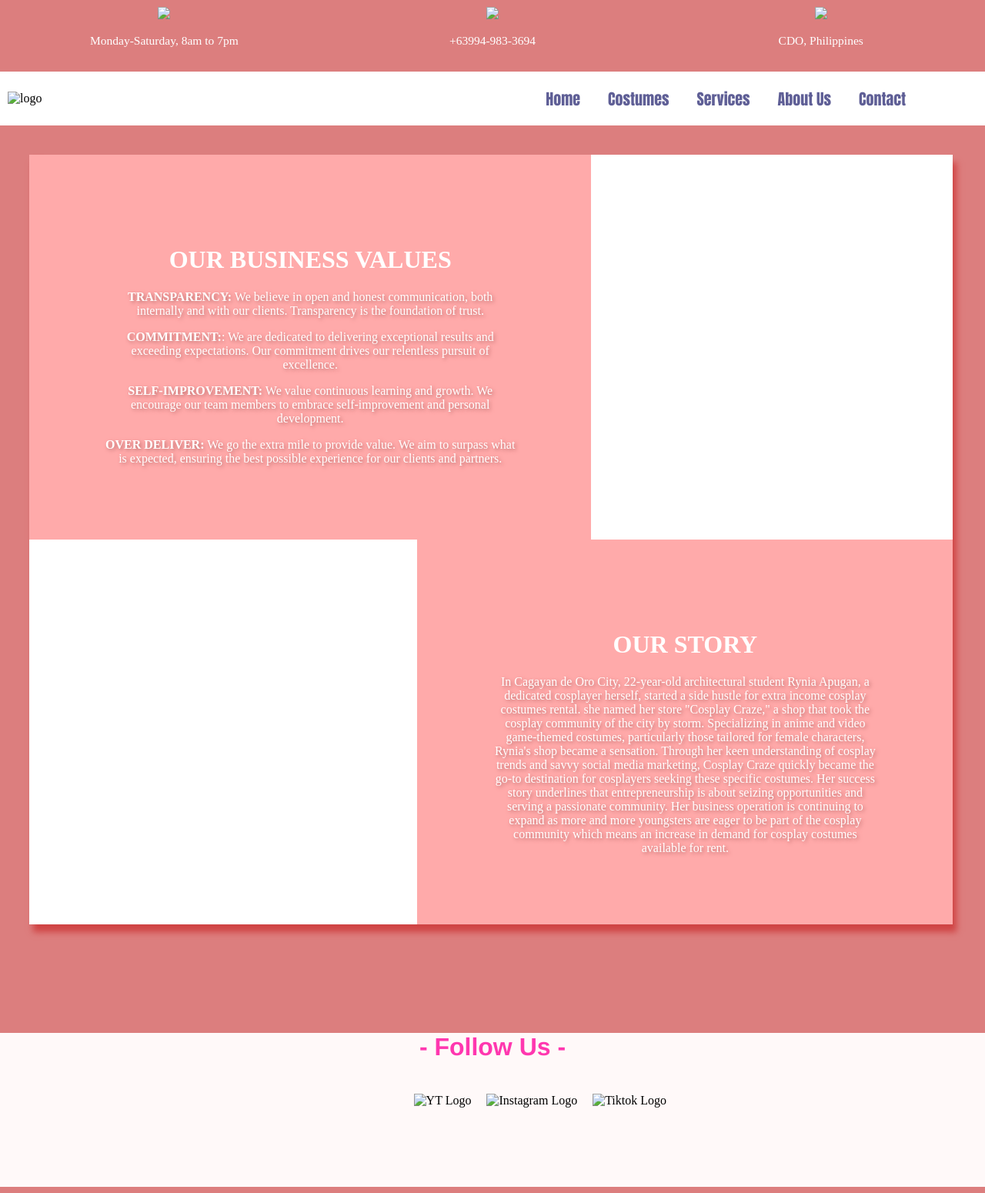
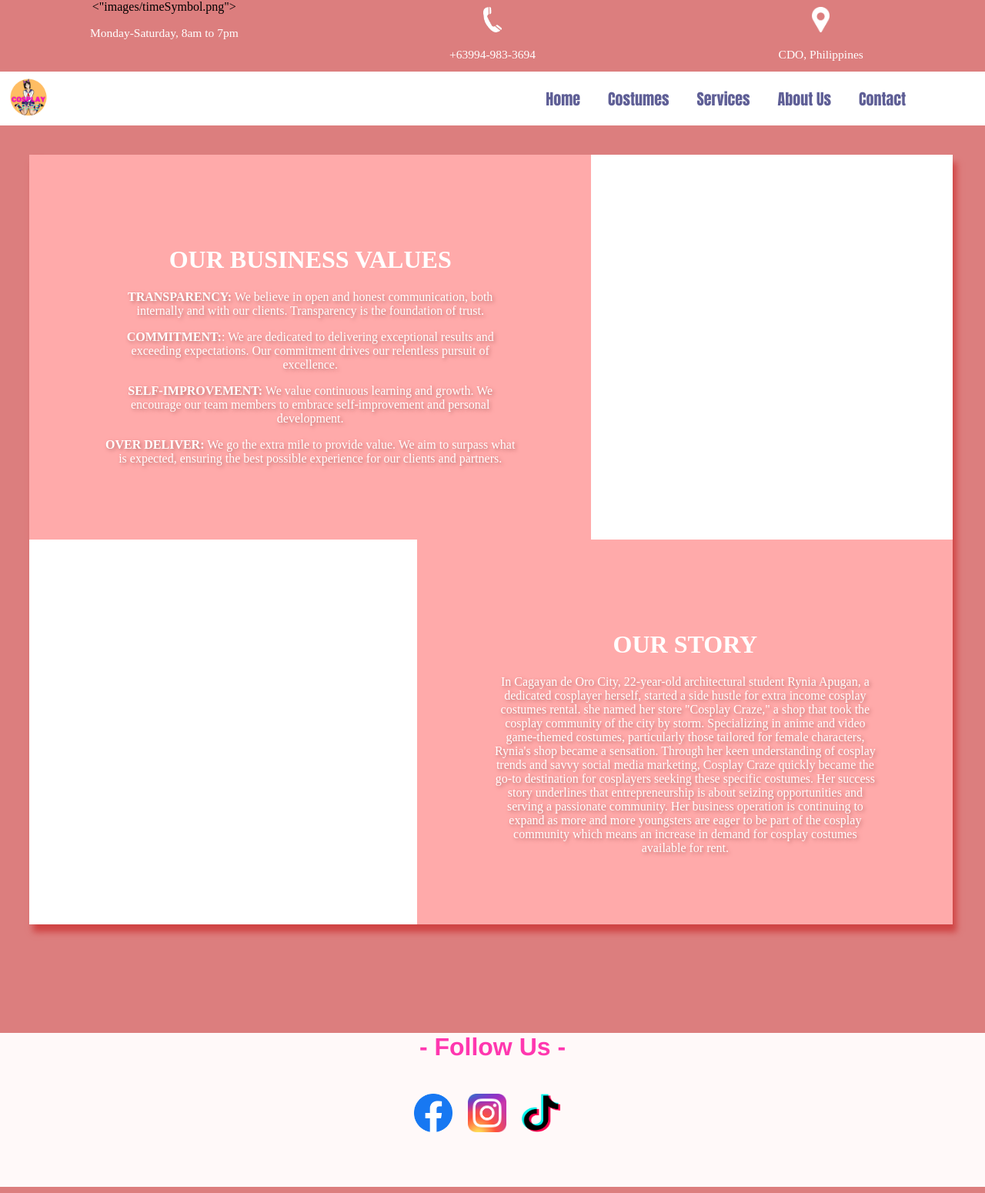
Before and after one commit to cosplaycraze/cosplaycraze, a plain HTML site: page aboutUs.html in a window 1280 px wide. Shown: the whole page at 77% size. Drawn offline with Linux system fonts and the light colour scheme.

Commit message:
Update aboutUs.html

```diff
--- a/aboutUs.html
+++ b/aboutUs.html
@@ -11,14 +11,14 @@
 <body>
 
     <header>
-        <div class="timeInfo"><img src="images/timeSymbol.png"><p>Monday-Saturday, 8am to 7pm</p></div>
-        <div class="phoneInfo"><img src="images/phoneSymbol.jpg"><p>+63994-983-3694</p></div>
-        <div class="locationInfo"><img src="images/locationSymbol.png"><p>CDO, Philippines</p></div>
+        <div class="timeInfo"><"images/timeSymbol.png"><p>Monday-Saturday, 8am to 7pm</p></div>
+        <div class="phoneInfo"><img src="phoneSymbol.jpg"><p>+63994-983-3694</p></div>
+        <div class="locationInfo"><img src="locationSymbol.png"><p>CDO, Philippines</p></div>
     </header>
 
     <div class="navbar">
         <div class="logo">
-            <img src="images/cosplayCrazeLogo.png" alt="logo" onclick="openProfile()">
+            <img src="cosplayCrazeLogo.png" alt="logo" onclick="openProfile()">
         </div>
             <ul>
                 <li><a href="index.html">Home</a></li>
@@ -64,11 +64,11 @@
 
             <div class="followUsLogos">
 
-                <div class="facebook"><img src="images/Facebook.png" alt="YT Logo"></div>
+                <div class="facebook"><img src="Facebook.png" alt="YT Logo"></div>
 
-                <div class="instagram"><img src="images/Instagram.png" alt="Instagram Logo"></div>
+                <div class="instagram"><img src="Instagram.png" alt="Instagram Logo"></div>
 
-                <div class="tiktok"><img src="images/Tiktok.png" alt="Tiktok Logo"></div>
+                <div class="tiktok"><img src="Tiktok.png" alt="Tiktok Logo"></div>
 
             </div>
         </div>
```
